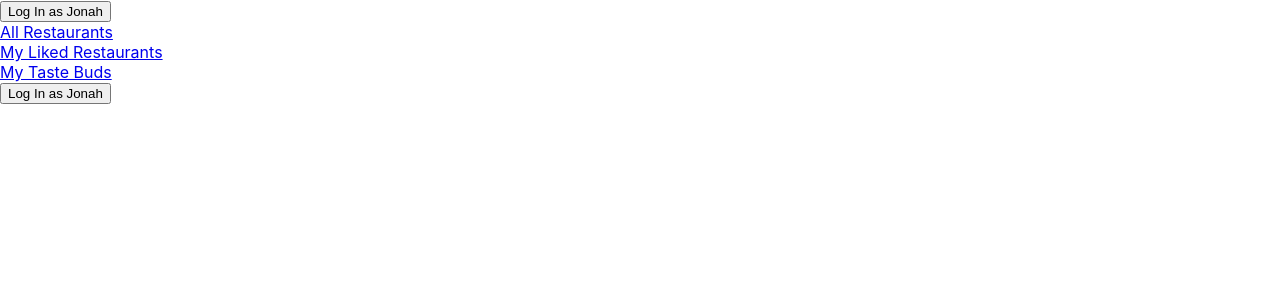
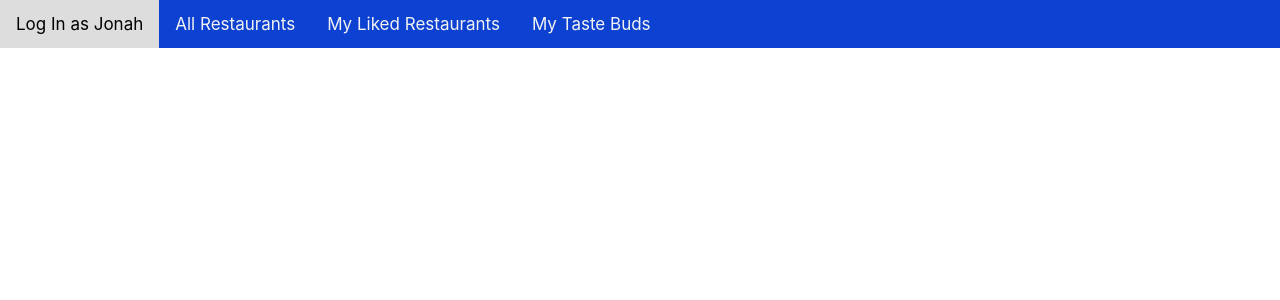
Before and after one commit to joffitzer/taste-buds-frontend, a React (Create React App) app: page / in a window 1280 px wide. Shown: the top 300 px of the page. Built offline with nearby package versions, Linux system fonts and the light colour scheme; no server answers.

Commit message:
added navbar styling

```diff
--- a/src/components/Navbar.js
+++ b/src/components/Navbar.js
@@ -14,11 +14,16 @@ class Navbar extends React.Component{
         }
 
         return(
-            <div>
-                <button onClick={() => this.props.logInUser(jonah)}>Log In as Jonah</button><br />
-                <Link to="/restaurants">All Restaurants</Link><br />
-                <Link to="/my-restaurants">My Liked Restaurants</Link><br />
-                <Link to="/my-taste-buds">My Taste Buds</Link><br />
+            <div class="topnav">
+
+                <Link to="/" onClick={() => this.props.logInUser(jonah)}>Log In as Jonah</Link>
+
+                <Link to="/restaurants">All Restaurants</Link>
+
+                <Link to="/my-restaurants">My Liked Restaurants</Link>
+
+                <Link to="/my-taste-buds">My Taste Buds</Link>
+
             </div>
         )
 
--- a/src/containers/LandingPage.js
+++ b/src/containers/LandingPage.js
@@ -22,7 +22,7 @@ class LandingPage extends React.Component {
             <div>
                 {/* <Link to="/restaurants"><button onClick={() => this.props.logInUser(jonah)}>Log In as Jonah</button></Link><br /> */}
                 {/* <Link to="/restaurants"> */}
-                    <button onClick={() => this.props.logInUser(jonah)}>Log In as Jonah</button>
+                    {/* <button onClick={() => this.props.logInUser(jonah)}>Log In as Jonah</button> */}
                 {/* </Link><br /> */}
             </div>
         )
--- a/src/index.css
+++ b/src/index.css
@@ -19,3 +19,27 @@ code {
   border-radius: 50%;
   object-fit: cover;
 }
+
+.topnav {
+  background-color: rgb(12, 65, 209);
+  overflow: hidden;
+}
+
+.topnav a {
+  float: left;
+  color: #f2f2f2;
+  text-align: justify;
+  padding: 14px 16px;
+  text-decoration: none;
+  font-size: 17px;
+}
+
+.topnav a:hover {
+  background-color: #ddd;
+  color: black;
+}
+
+.topnav a.active {
+  background-color: #4CAF50;
+  color: white;
+}
```
